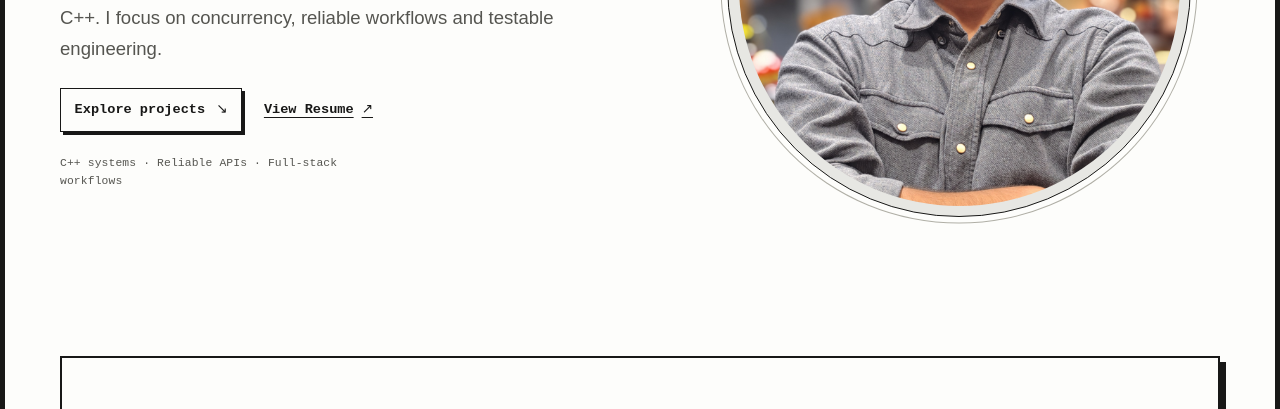
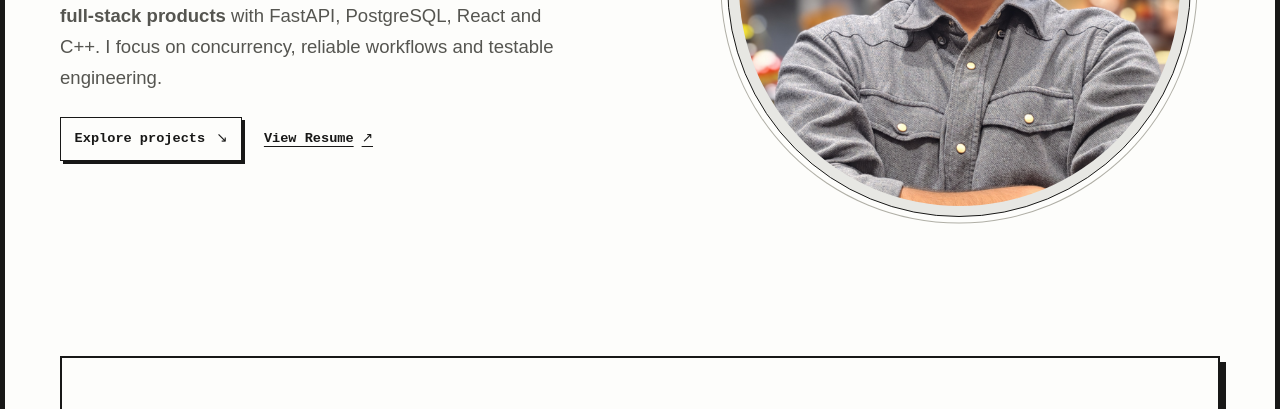
Before and after one commit to risbh19/Portfolio, a website: page dist/index.html in a window 1280 px wide. Shown: the part 355-764 px from the top of the page. Drawn offline with Linux system fonts and the light colour scheme.

Commit message:
Remove the extra tagline from the hero

```diff
--- a/dist/index.html
+++ b/dist/index.html
@@ -90,7 +90,6 @@
                 >View Resume <span aria-hidden="true">↗</span></a
               >
             </div>
-            <p class="hero-footnote mono">C++ systems · Reliable APIs · Full-stack workflows</p>
           </div>
           <figure class="hero-photo">
             <img
```
